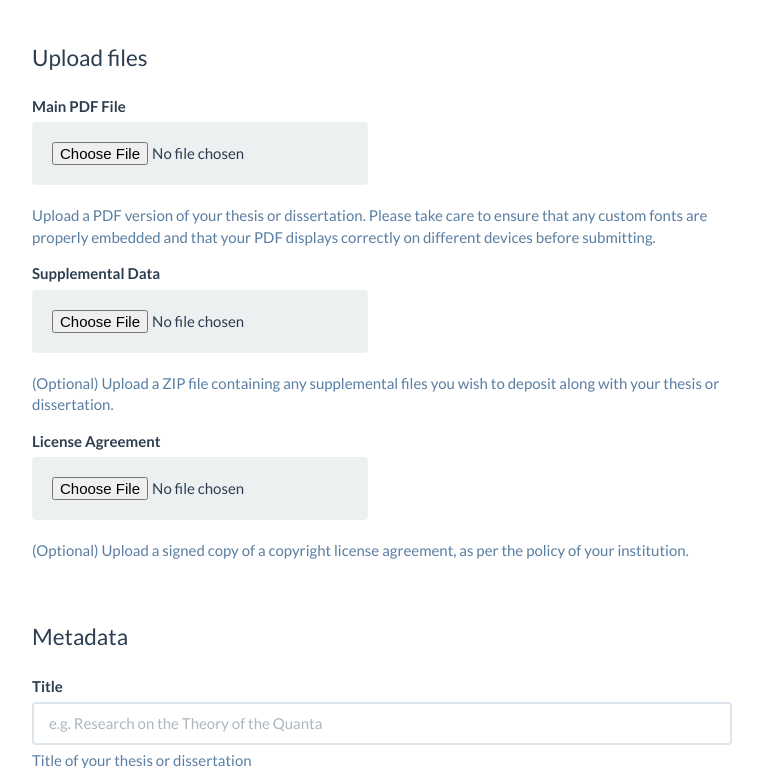
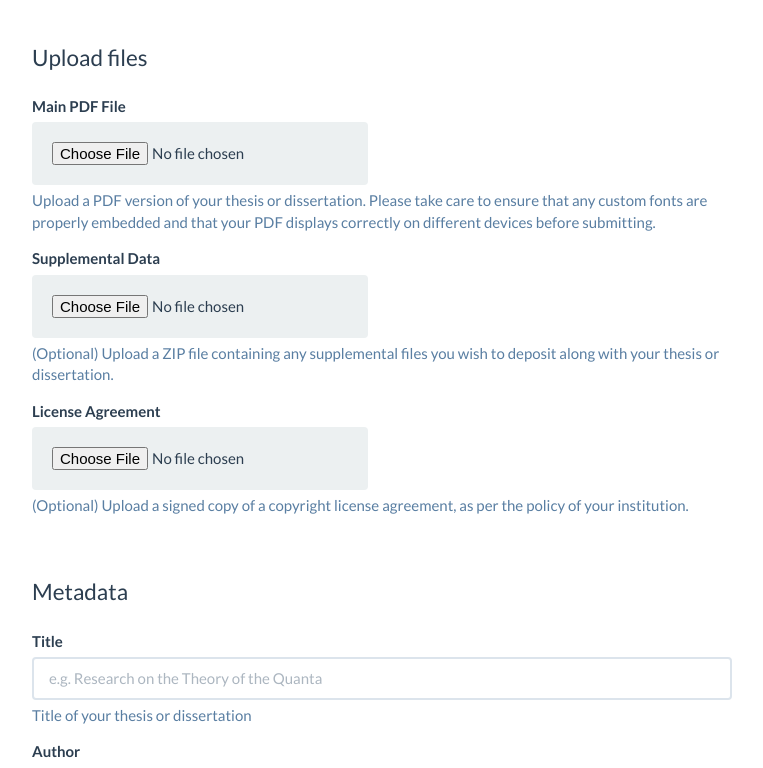
Before and after one commit to MetaArchive/etd-drop, a Django app: page /submit in a window 1280 px wide. Shown: the part 165-933 px from the top of the page, without its empty margins (258-1021 px from the left). Run offline with Django 3.2, Linux system fonts and the light colour scheme; the visitor is signed in with stand-in values (Sample User, id 1); parts of the project's set-up code (start-up, migrations or seed data) failed here and were passed over.

Commit message:
Minor stylistic changes

```diff
--- a/etd_drop_app/static/css/style.css
+++ b/etd_drop_app/static/css/style.css
@@ -102,3 +102,7 @@ fieldset {
   margin-top: 3px;
   font-weight: bold;
 }
+
+input.well {
+  margin-bottom: 0;
+}
--- a/etd_drop_app/templates/etd_drop_app/submissions.html
+++ b/etd_drop_app/templates/etd_drop_app/submissions.html
@@ -25,6 +25,6 @@
   </tbody>
 </table>
 {% else %}
-No bags were found in the ETD bag directory.
+<p>No bags were found in the ETD bag directory.</p>
 {% endif %}
 {% endblock %}
```
